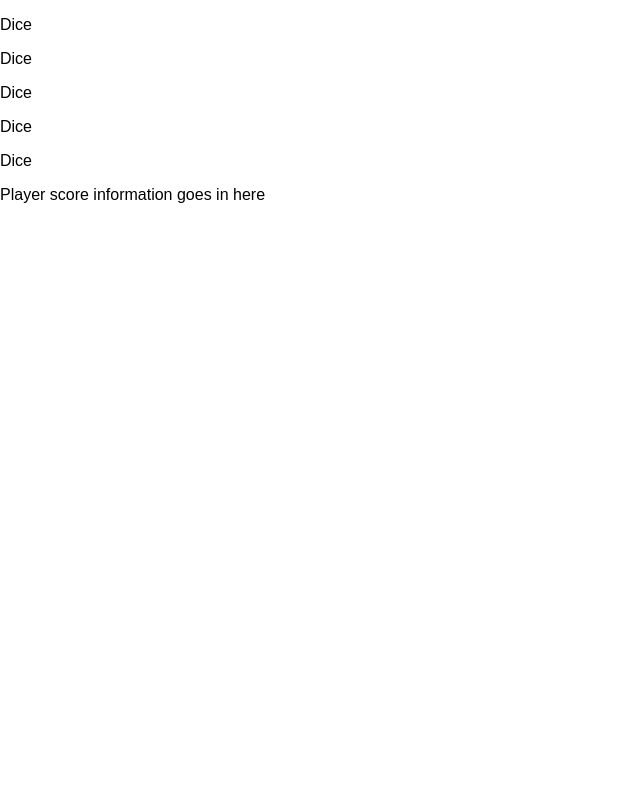
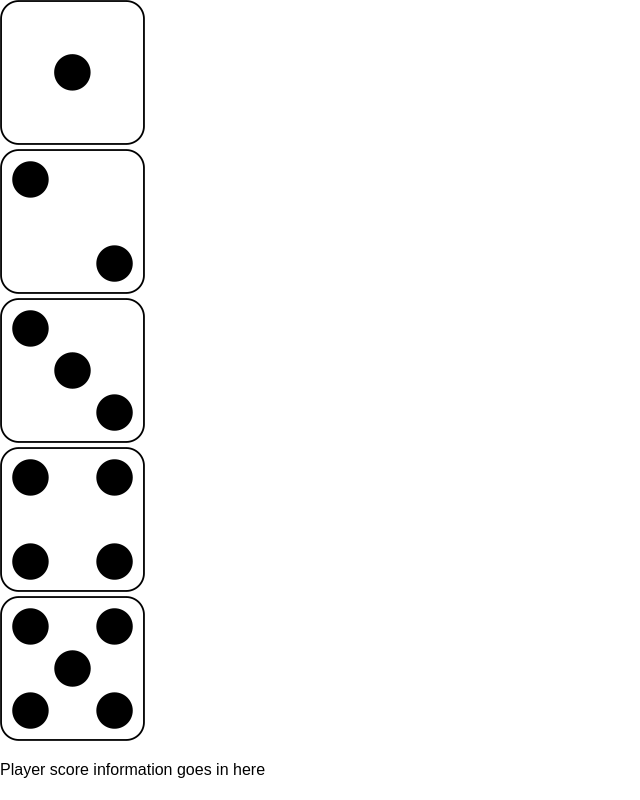
Before and after one commit to cifarquhar/yahtzee, a React (Create React App) app: page / in a window 1280 px wide. Shown: the whole page, without its empty margins (0-640 px from the left). Built offline with nearby package versions, Linux system fonts and the light colour scheme.

Commit message:
add avlue prop to dice component

```diff
--- a/src/components/Dice.jsx
+++ b/src/components/Dice.jsx
@@ -1,4 +1,11 @@
 import React, {Component} from "react";
+
+import dice1 from "./resources/dice1.png";
+import dice2 from "./resources/dice2.png";
+import dice3 from "./resources/dice3.png";
+import dice4 from "./resources/dice4.png";
+import dice5 from "./resources/dice5.png";
+import dice6 from "./resources/dice6.png";
 
 class Dice extends Component {
 
@@ -6,10 +13,34 @@ class Dice extends Component {
     super(props);
   }
 
+
+  getImageSource(){
+    switch (this.props.value) {
+      case 1:
+        return dice1
+      case 2:
+        return dice2
+      case 3:
+        return dice3
+      case 4:
+        return dice4
+      case 5:
+        return dice5
+      case 6:
+        return dice6
+      default:
+        return dice1
+    }
+  }
+
+
   render(){
+
+    const imageSource = this.getImageSource();
+
     return(
       <div>
-        <p>Dice</p>
+        <img src={imageSource} alt="dice"/>
       </div>
     );
   }
--- a/src/containers/DiceContainer.jsx
+++ b/src/containers/DiceContainer.jsx
@@ -7,11 +7,11 @@ class DiceContainer extends Component {
 
     return (
       <div>
-        <Dice/>
-        <Dice/>
-        <Dice/>
-        <Dice/>
-        <Dice/>
+        <Dice value={1}/>
+        <Dice value={2}/>
+        <Dice value={3}/>
+        <Dice value={4}/>
+        <Dice value={5}/>
       </div>
     );
 
```
